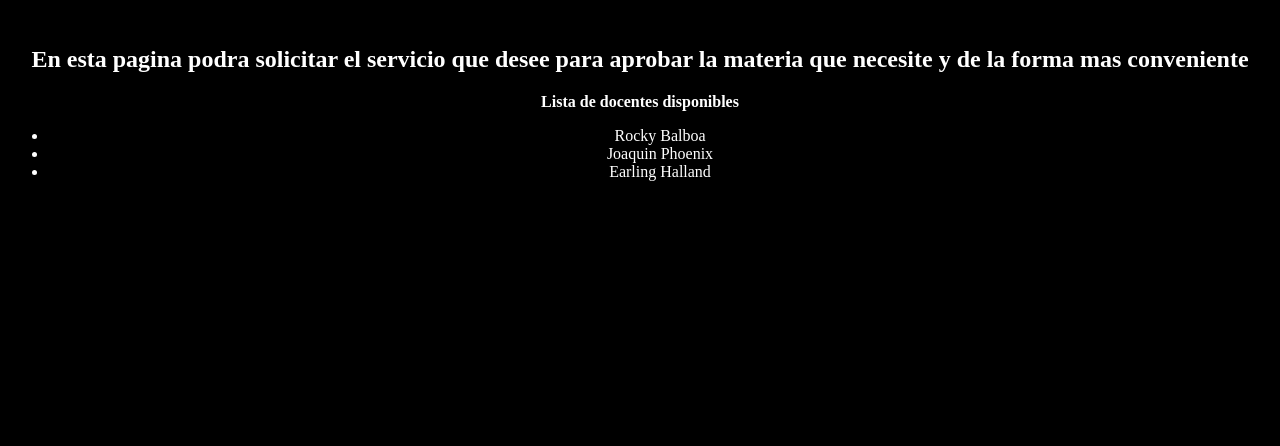
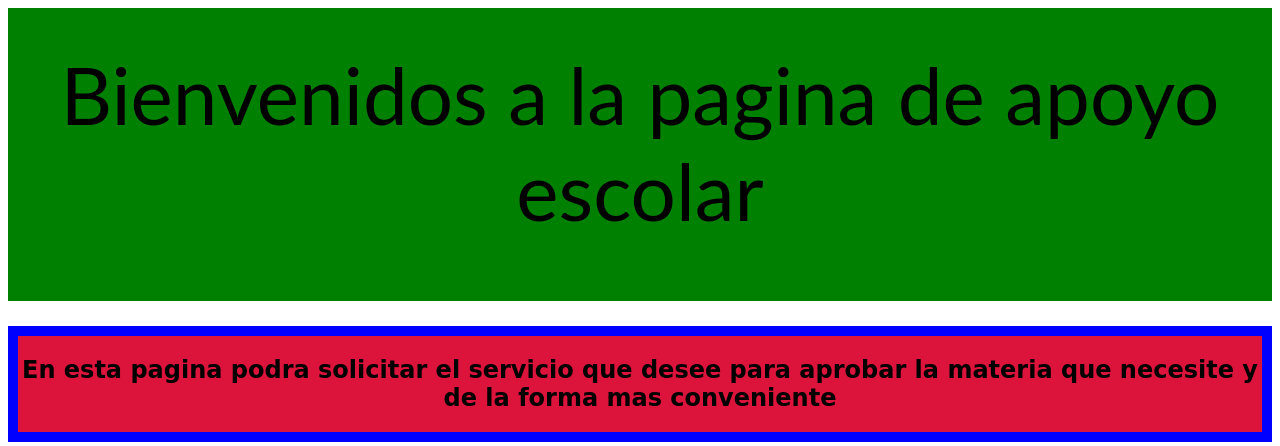
Before and after one commit to Lautaro275/CoderHouse, a plain HTML site: page index.html in a window 1280 px wide. Shown: the top 446 px of the page. Drawn offline with Linux system fonts and the light colour scheme; a script that the page names is missing; a web font is replaced by a local one.

Commit message:
Update style.css

```diff
--- a/style.css
+++ b/style.css
@@ -1,8 +1,42 @@
-body {
-    background-color: black;
+header {
+    background-color: green;
+    padding: 3% 2% 5% 2%;
+    margin-bottom: 2%;
+    text-align: center;
+    font-family: 'Lato', sans-serif;
+    font-size: 80px;
+}
 
+
+.Bienvenida{
+    border: blue solid 10px;
+    font-family: 'Ranchers', cursive;
+    color: black;
+    text-align: center;
+    background-color: crimson;
 }
-div {
-    color: white;
+
+.lista {
+    font-family: 'Lato', sans-serif;
+    font-size: 300%;
+    background-color: darkorange;
+    margin: 10px 15px;
+    padding-bottom: 1%;
+}
+
+li {
+    font-family: Arial, Helvetica, sans-serif;
+    font-size: 30px;
+    background-color: cyan;
+    margin-right: 50px;
+}
+
+footer {
+    border: 4px solid black;
+    padding: 30px 20px 100px 20px;
+    font-family: 'Ranchers', cursive;
+    color: black;
     text-align: center;
+    background-color: crimson;
+    font-size: 50px;
 }
```
